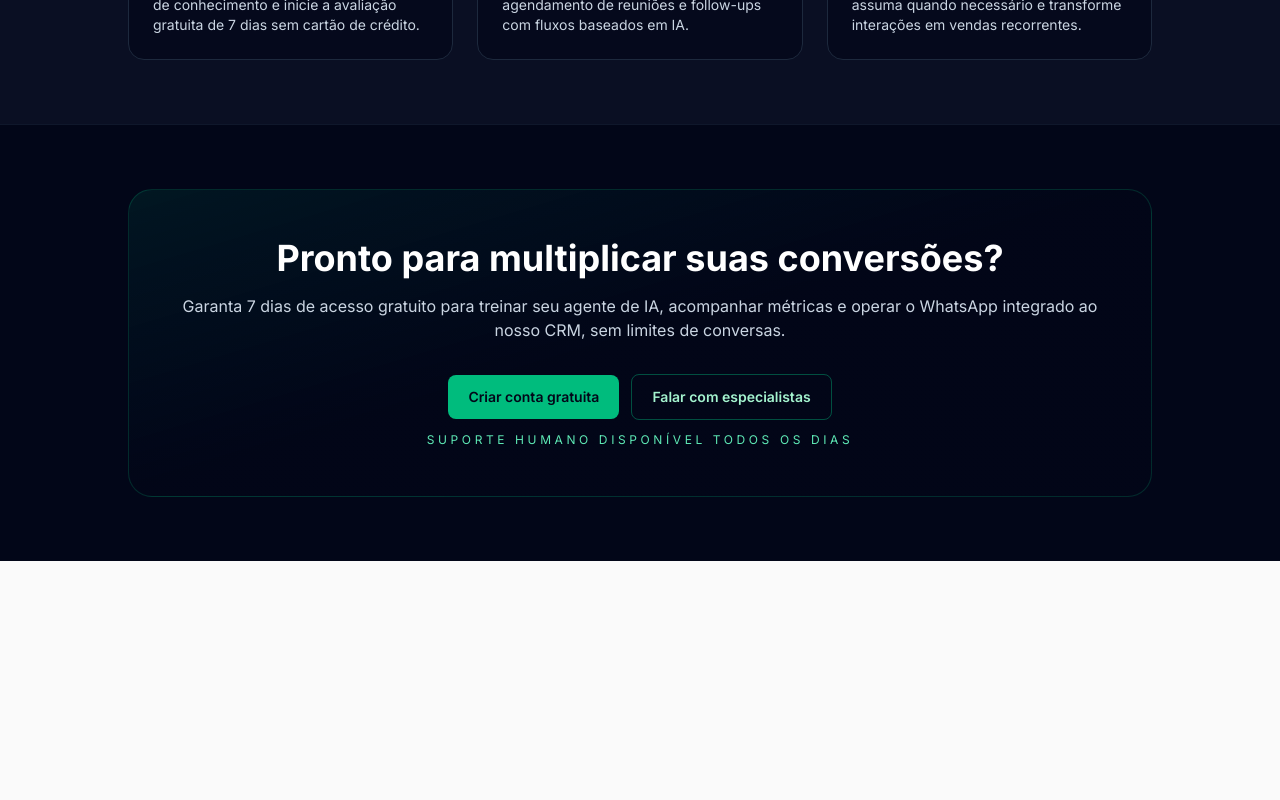
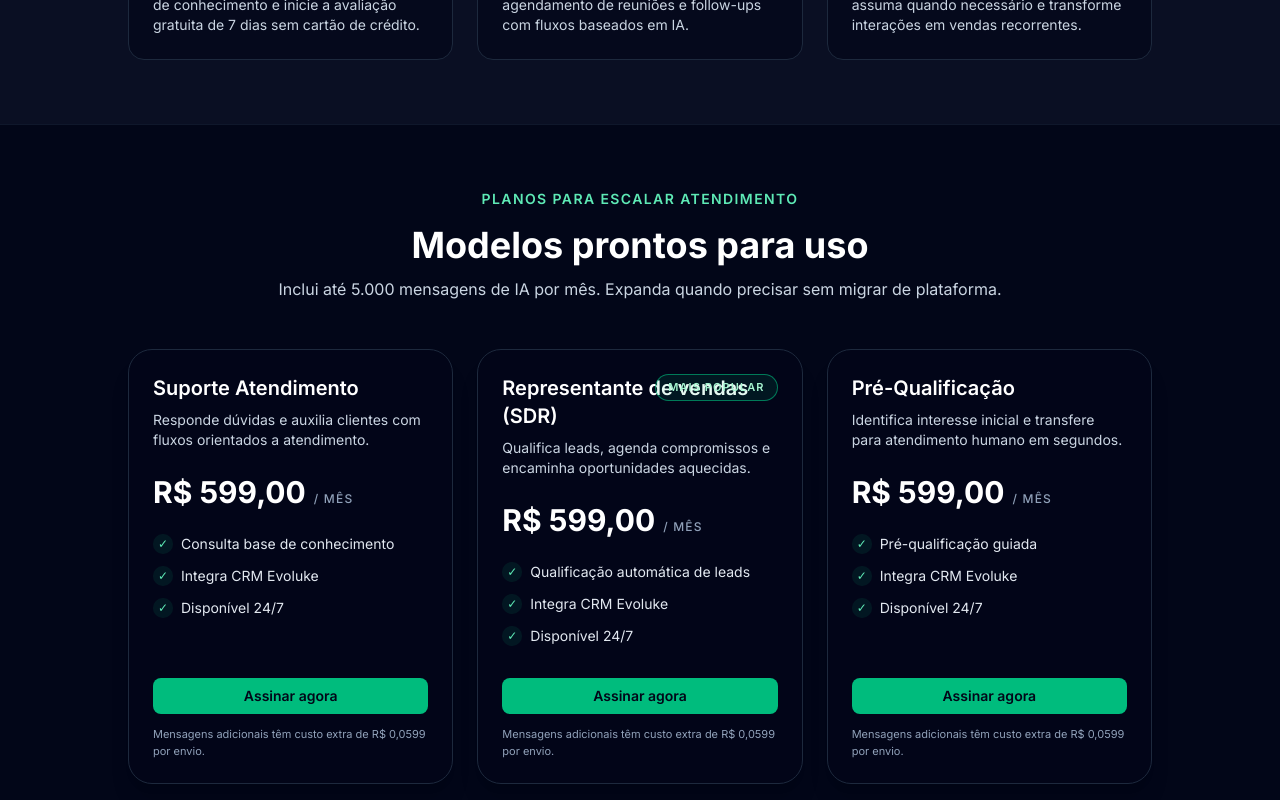
Before and after one commit to Evoluke/agent-plugandplay, a Next.js app: page /landing in a window 1280 px wide. Shown: the part 1640-2440 px from the top of the page. Before the commit the page ends 2201 px from the top, so only its background shows below. Built offline with nearby package versions, Linux system fonts and the light colour scheme; no server answers.

Commit message:
Add pricing section to landing page

```diff
--- a/src/app/landing/page.tsx
+++ b/src/app/landing/page.tsx
@@ -46,6 +46,45 @@ const steps = [
 ];
 
 const integrations = [{ name: "WhatsApp", icon: "💬" }];
+
+const formatPrice = (value: number) =>
+  value.toLocaleString("pt-BR", { style: "currency", currency: "BRL" });
+
+const pricingTiers = [
+  {
+    name: "Suporte Atendimento",
+    description: "Responde dúvidas e auxilia clientes com fluxos orientados a atendimento.",
+    features: [
+      "Consulta base de conhecimento",
+      "Integra CRM Evoluke",
+      "Disponível 24/7",
+    ],
+    price: formatPrice(599),
+    popular: false,
+  },
+  {
+    name: "Representante de vendas (SDR)",
+    description: "Qualifica leads, agenda compromissos e encaminha oportunidades aquecidas.",
+    features: [
+      "Qualificação automática de leads",
+      "Integra CRM Evoluke",
+      "Disponível 24/7",
+    ],
+    price: formatPrice(599),
+    popular: true,
+  },
+  {
+    name: "Pré-Qualificação",
+    description: "Identifica interesse inicial e transfere para atendimento humano em segundos.",
+    features: [
+      "Pré-qualificação guiada",
+      "Integra CRM Evoluke",
+      "Disponível 24/7",
+    ],
+    price: formatPrice(599),
+    popular: false,
+  },
+];
 
 export const metadata: Metadata = {
   metadataBase: new URL(baseUrl),
@@ -211,6 +250,61 @@ export default function LandingPage() {
         </div>
       </section>
 
+      <section className="border-b border-slate-900 bg-slate-950 px-6 py-16 sm:px-8">
+        <div className="mx-auto max-w-5xl">
+          <div className="text-center">
+            <p className="text-sm font-semibold uppercase tracking-widest text-emerald-300">
+              Planos para escalar atendimento
+            </p>
+            <h2 className="mt-4 text-3xl font-bold sm:text-4xl">Modelos prontos para uso</h2>
+            <p className="mt-3 text-sm text-slate-300 sm:text-base">
+              Inclui até 5.000 mensagens de IA por mês. Expanda quando precisar sem migrar de plataforma.
+            </p>
+          </div>
+          <div className="mt-12 grid gap-6 md:grid-cols-3">
+            {pricingTiers.map((tier) => (
+              <div
+                key={tier.name}
+                className="group relative flex h-full flex-col overflow-hidden rounded-3xl border border-slate-800 bg-slate-950/60 p-6 shadow-xl transition hover:-translate-y-1 hover:border-emerald-400/40 hover:shadow-emerald-500/20"
+              >
+                {tier.popular && (
+                  <span className="absolute right-6 top-6 rounded-full border border-emerald-500/60 bg-emerald-500/10 px-3 py-1 text-[11px] font-semibold uppercase tracking-widest text-emerald-200">
+                    Mais popular
+                  </span>
+                )}
+                <h3 className="text-xl font-semibold text-white">{tier.name}</h3>
+                <p className="mt-2 text-sm text-slate-300">{tier.description}</p>
+                <div className="mt-6 flex items-baseline gap-2 text-white">
+                  <span className="text-3xl font-bold">{tier.price}</span>
+                  <span className="text-xs font-medium uppercase tracking-widest text-slate-400">/ mês</span>
+                </div>
+                <ul className="mt-6 space-y-3 text-sm text-slate-200">
+                  {tier.features.map((feature) => (
+                    <li key={feature} className="flex items-center gap-2">
+                      <span className="inline-flex h-5 w-5 items-center justify-center rounded-full bg-emerald-500/10 text-xs text-emerald-300">
+                        ✓
+                      </span>
+                      {feature}
+                    </li>
+                  ))}
+                </ul>
+                <div className="mt-8 flex flex-1 flex-col justify-end gap-3">
+                  <Link
+                    href="/signup"
+                    className="inline-flex w-full items-center justify-center rounded-lg bg-emerald-500 px-4 py-2 text-sm font-semibold text-slate-950 transition hover:bg-emerald-400"
+                  >
+                    Assinar agora
+                  </Link>
+                  <p className="text-[11px] text-slate-400">
+                    Mensagens adicionais têm custo extra de R$ 0,0599 por envio.
+                  </p>
+                </div>
+              </div>
+            ))}
+          </div>
+        </div>
+      </section>
+
       <section className="px-6 py-16 sm:px-8">
         <div className="mx-auto max-w-5xl rounded-3xl border border-emerald-500/20 bg-gradient-to-br from-emerald-500/10 via-slate-950 to-slate-950 p-8 text-center sm:p-12">
           <h2 className="text-3xl font-bold sm:text-4xl">Pronto para multiplicar suas conversões?</h2>
```
